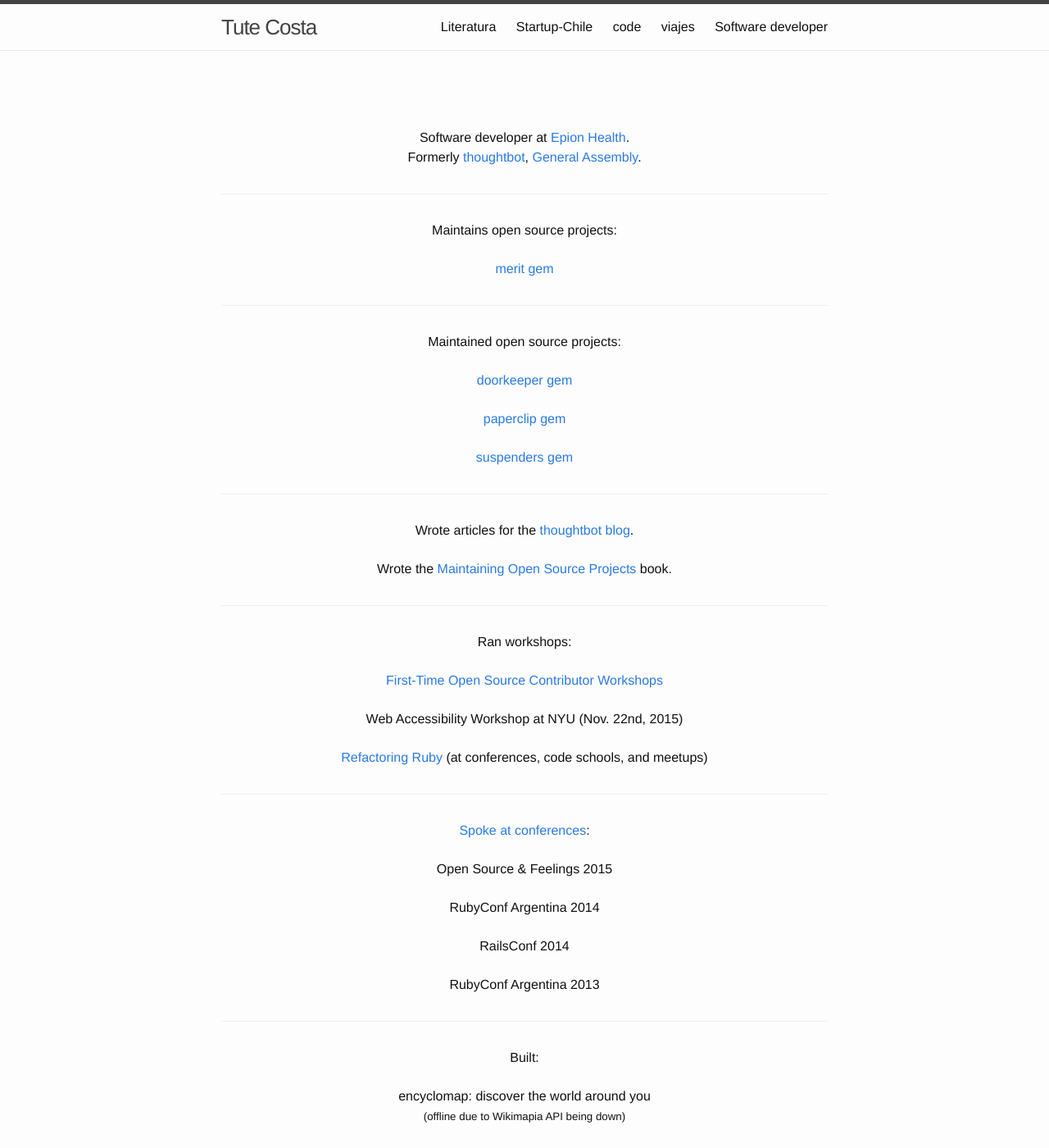
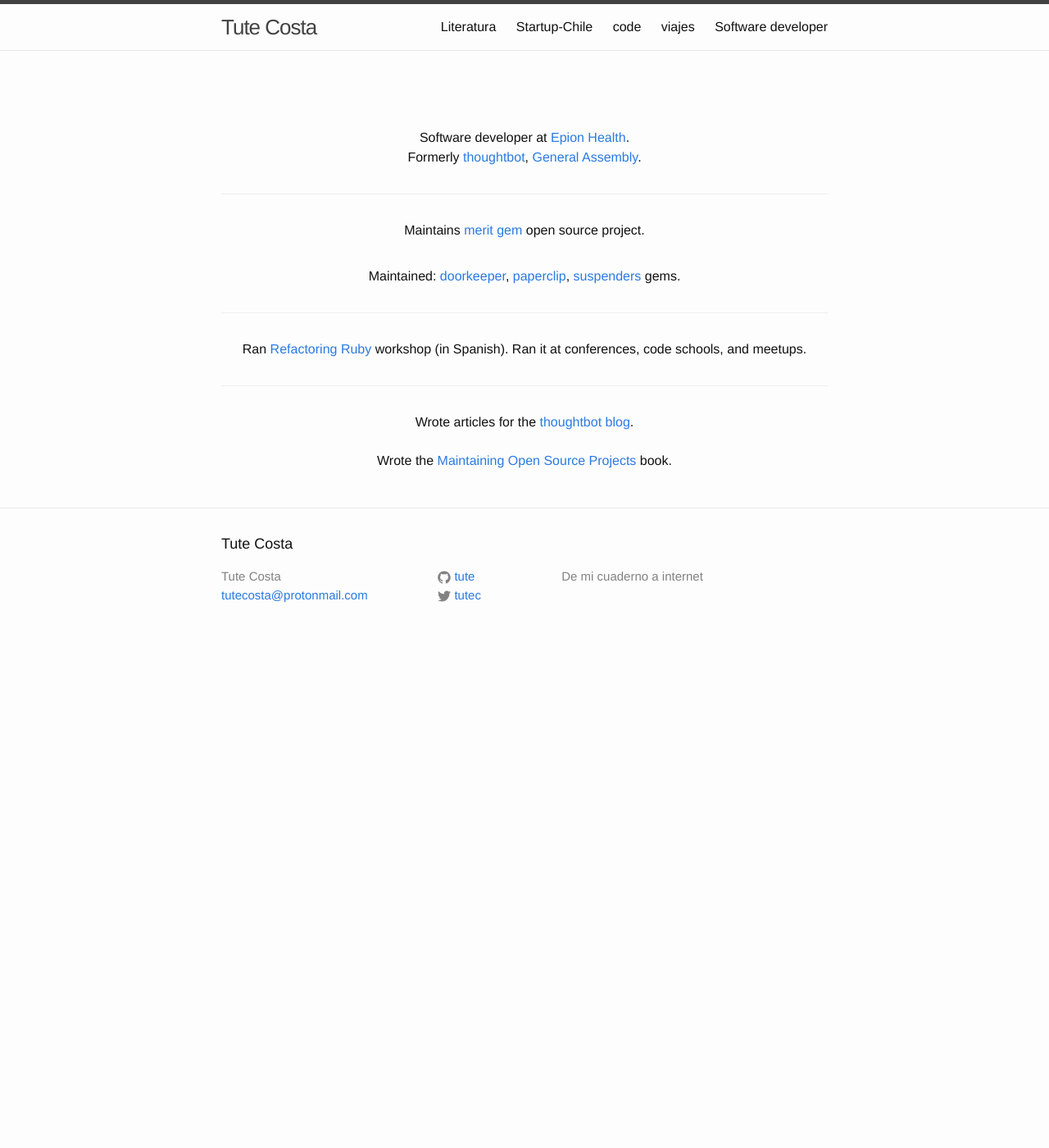
Before and after one commit to tute/tute.github.io, a Jekyll site: the page built from software-developer.md, in a window 1280 px wide and 1400 px high. Shown: the whole window at 82% size. Built offline with Jekyll 4.4.1, drawn with Linux system fonts in a browser that asks for light colours; some of the changed text lies outside the part shown.

Commit message:
Drop old information. Add newer talk

```diff
--- a/software-developer.md
+++ b/software-developer.md
@@ -14,24 +14,21 @@
 
 
 <p style="text-align: center; padding-top: 2em; margin-top: 2em; border-top: 1px solid #eee">
-  Maintains open source projects:
+  Maintains <a href="https://github.com/merit-gem/merit">merit gem</a> open
+  source project.
 </p>
-<p style="text-align: center; padding-top: .5em">
-  <a href="https://github.com/merit-gem/merit">merit gem</a>
+
+<p style="text-align: center; margin-top: 2em">
+  Maintained:
+  <a href="https://github.com/doorkeeper-gem/doorkeeper">doorkeeper</a>,
+  <a href="https://github.com/thoughtbot/paperclip">paperclip</a>,
+  <a href="https://github.com/thoughtbot/suspenders">suspenders</a> gems.
 </p>
 
 
 <p style="text-align: center; padding-top: 2em; margin-top: 2em; border-top: 1px solid #eee">
-  Maintained open source projects:
-</p>
-<p style="text-align: center; padding-top: .5em">
-  <a href="https://github.com/doorkeeper-gem/doorkeeper">doorkeeper gem</a>
-</p>
-<p style="text-align: center; padding-top: .5em">
-  <a href="https://github.com/thoughtbot/paperclip">paperclip gem</a>
-</p>
-<p style="text-align: center; padding-top: .5em">
-  <a href="https://github.com/thoughtbot/suspenders">suspenders gem</a>
+  Ran <a href="https://www.youtube.com/watch?v=gOiuiiNERXw">Refactoring Ruby</a>
+  workshop (in Spanish). Ran it at conferences, code schools, and meetups.
 </p>
 
 
@@ -44,54 +41,3 @@
   <a href="http://maintaining-open-source.com/">Maintaining Open Source Projects</a>
   book.
 </p>
-
-
-<p style="text-align: center; padding-top: 2em; margin-top: 2em; border-top: 1px solid #eee">
-  Ran workshops:
-</p>
-<p style="text-align: center; padding-top: .5em">
-  <a href="https://www.google.com/search?q=first-time+open+source+workshop+ruby+focused+site:http:%2F%2Fwww.meetup.com%2Fhackerhours">
-    First-Time Open Source Contributor Workshops
-  </a>
-</p>
-<p style="text-align: center; padding-top: .5em">
-  Web Accessibility Workshop at NYU (Nov. 22nd, 2015)
-</p>
-<p style="text-align: center; padding-top: .5em">
-  <a href="https://www.youtube.com/watch?v=VZha9Rh9dIc">Refactoring Ruby</a>
-  (at conferences, code schools, and meetups)
-</p>
-
-
-<p style="text-align: center; padding-top: 2em; margin-top: 2em; border-top: 1px solid #eee">
-  <a href="http://lanyrd.com/profile/tutec/sessions/">Spoke at conferences</a>:
-</p>
-<p style="text-align: center; padding-top: .5em">
-  Open Source & Feelings 2015
-</p>
-<p style="text-align: center; padding-top: .5em">
-  RubyConf Argentina 2014
-</p>
-<p style="text-align: center; padding-top: .5em">
-  RailsConf 2014
-</p>
-<p style="text-align: center; padding-top: .5em">
-  RubyConf Argentina 2013
-</p>
-
-
-<p style="text-align: center; padding-top: 2em; margin-top: 2em; border-top: 1px solid #eee">
-  Built:
-</p>
-<p style="text-align: center; padding-top: .5em">
-  encyclomap: discover the world around you
-  <br>
-  <small>(offline due to Wikimapia API being down)</small>
-</p>
-<p style="text-align: center; padding-top: .5em; padding-bottom: 4em">
-  Habitos: Keep up with your resolutions<br>
-  <small>
-    Rewritten in Sinatra, Rails, suspenders, Elixir/Phoenix,<br>
-    backbone.js, Twitter Bootstrap, Bourbon, and counting.
-  </small>
-</p>
```
